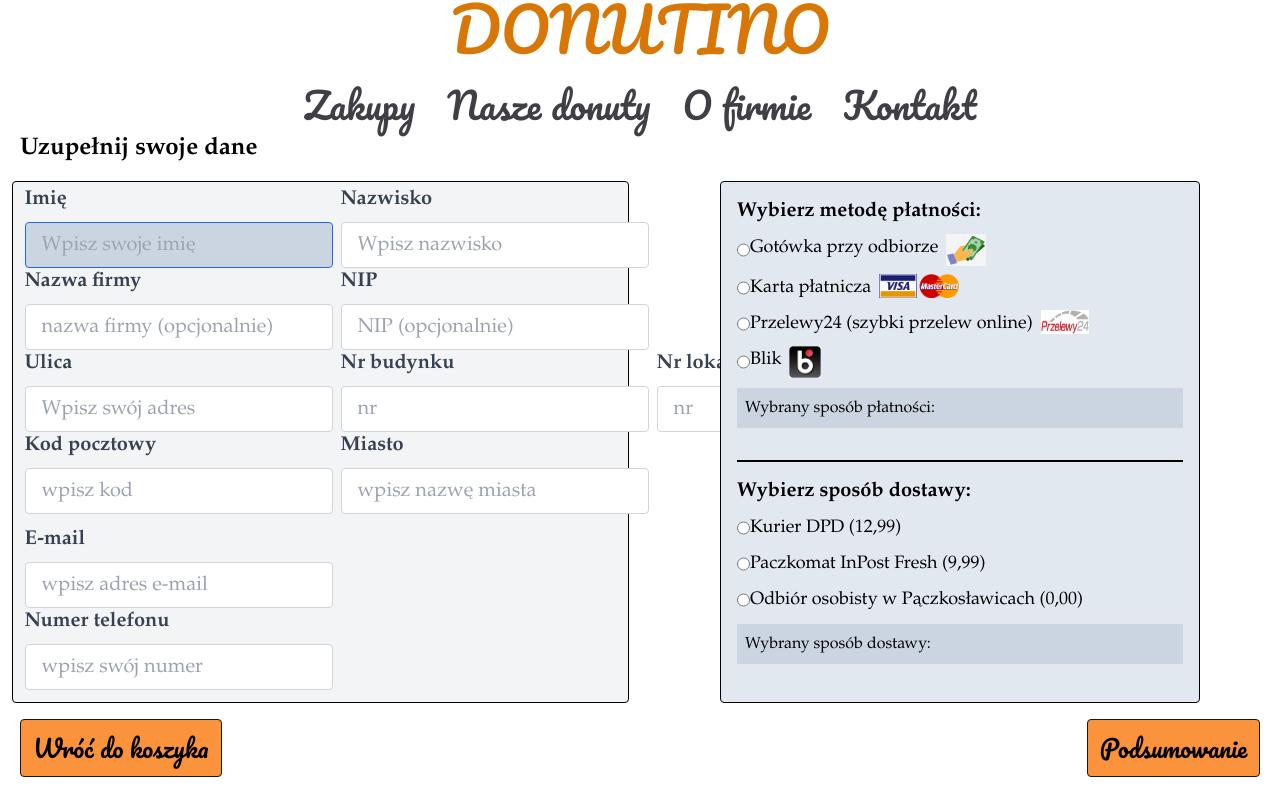
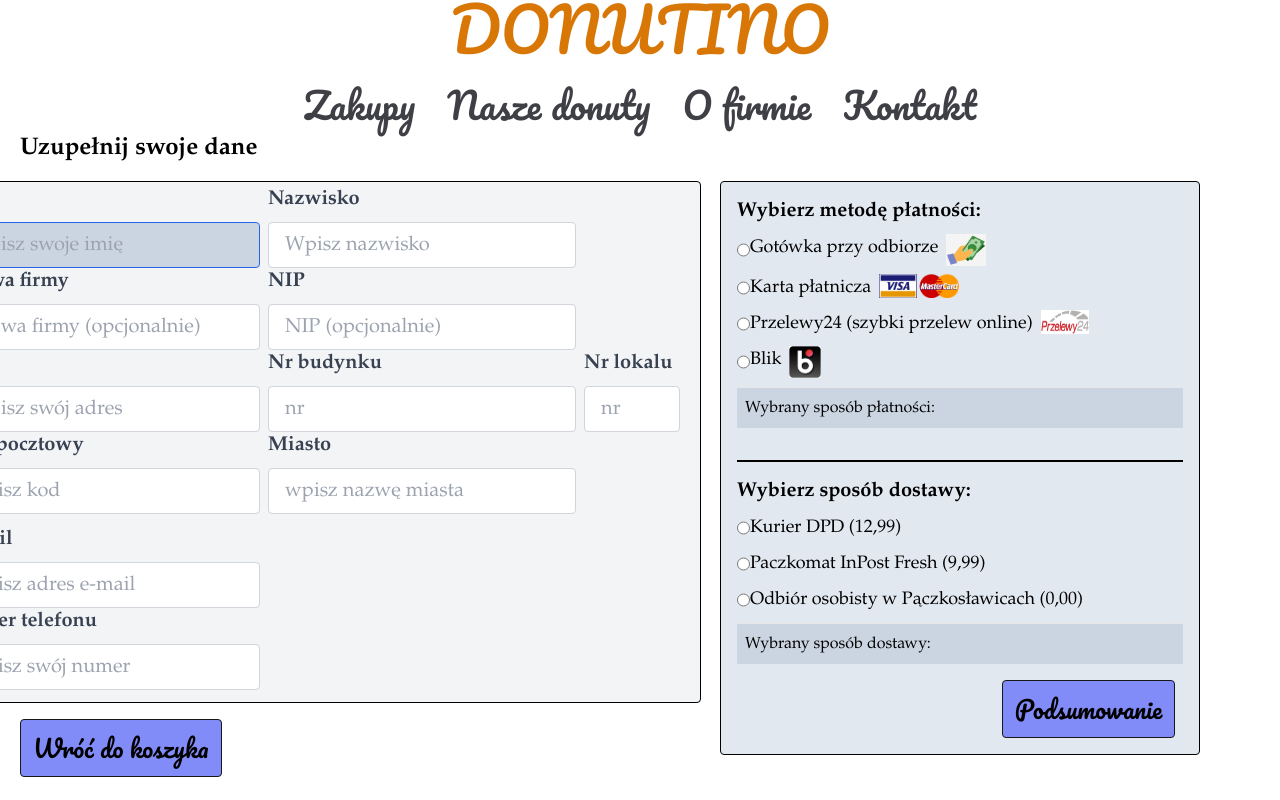
Before and after one commit to DominoxB/donutshop, a Vue app: page /PaymentPage in a window 1280 px wide. Shown: the part 240-1040 px from the top of the page. Built offline with nearby package versions, Linux system fonts and the light colour scheme.

Commit message:
fixed paymaent page

```diff
--- a/src/components/atoms/MethodsOfPayment.vue
+++ b/src/components/atoms/MethodsOfPayment.vue
@@ -94,24 +94,16 @@
         </h1>
       </div>
     </div>
-  </div>
-  <div class="flex justify-center lg:justify-start mt-4 lg:ml-5">
-    <router-link to="/BasketPage">
-      <button
-        class="border border-neutral-900 bg-orange-400 hover:bg-orange-500 rounded p-3 font-pacifico text-2xl"
-      >
-        Wróć do koszyka
-      </button>
-    </router-link>
-  </div>
-  <div class="flex justify-center lg:justify-end mt-4 lg:mr-5">
+    <div class="flex justify-end mr-2 mt-4">
     <router-link to="/">
       <button
-        class="border border-neutral-900 bg-orange-400 hover:bg-orange-500 rounded p-3 font-pacifico text-2xl"
+        class="border border-neutral-900 bg-indigo-400 hover:bg-indigo-500 rounded p-3 font-pacifico text-2xl"
       >
         Podsumowanie
       </button>
     </router-link>
+  </div>
+
   </div>
 </template>
 
--- a/src/components/atoms/PaymentUserData.vue
+++ b/src/components/atoms/PaymentUserData.vue
@@ -7,7 +7,7 @@
     </div>
     <div class="flex mt-4 justify-center">
       <div
-        class="flex bg-gray-100 md:w-[617px] font-garamond border border-black rounded"
+        class="flex bg-gray-100 w-auto font-garamond border border-black rounded"
       >
         <div class="ml-3 mr-3">
           <!-- imię i nazwisko -->
@@ -314,6 +314,16 @@
         </div>
       </div>
     </div>
+    <div class="flex justify-center lg:justify-start mt-4 lg:ml-5">
+    <router-link to="/BasketPage">
+      <button
+        class="border border-neutral-900 bg-indigo-400 hover:bg-indigo-500 rounded p-3 font-pacifico text-2xl"
+      >
+        Wróć do koszyka
+      </button>
+    </router-link>
+  </div>
+
   </div>
 </template>
 
--- a/src/views/PaymentPage.vue
+++ b/src/views/PaymentPage.vue
@@ -1,7 +1,9 @@
 <template>
   <div class="grid grid-cols-1 lg:grid-cols-2">
     <PaymentUserData></PaymentUserData>
-    <MethodsOfPayment></MethodsOfPayment>
+    <div>
+      <MethodsOfPayment></MethodsOfPayment>
+    </div>
   </div>
   <BtnScrollToTop></BtnScrollToTop>
   <Footer></Footer>
```
